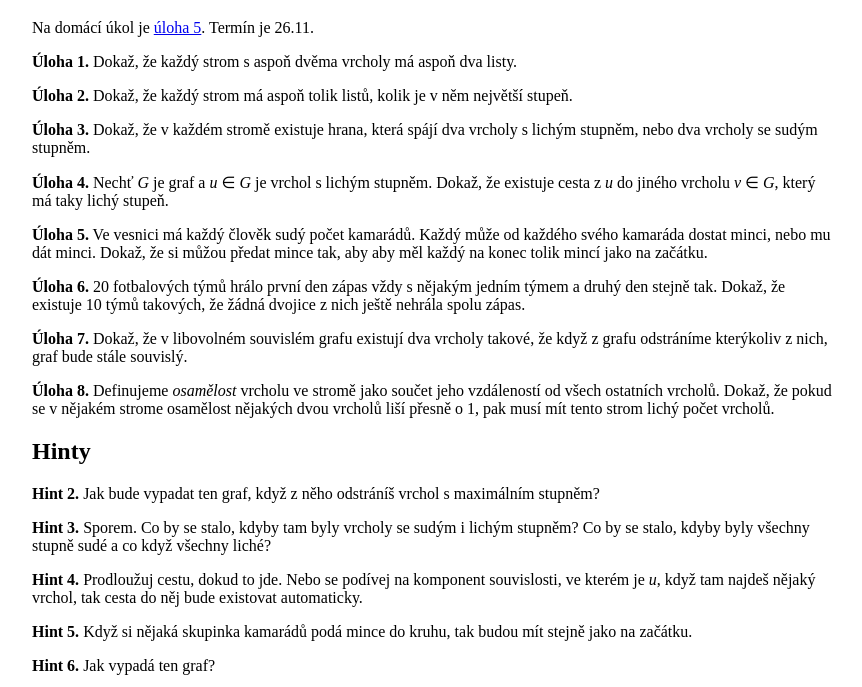
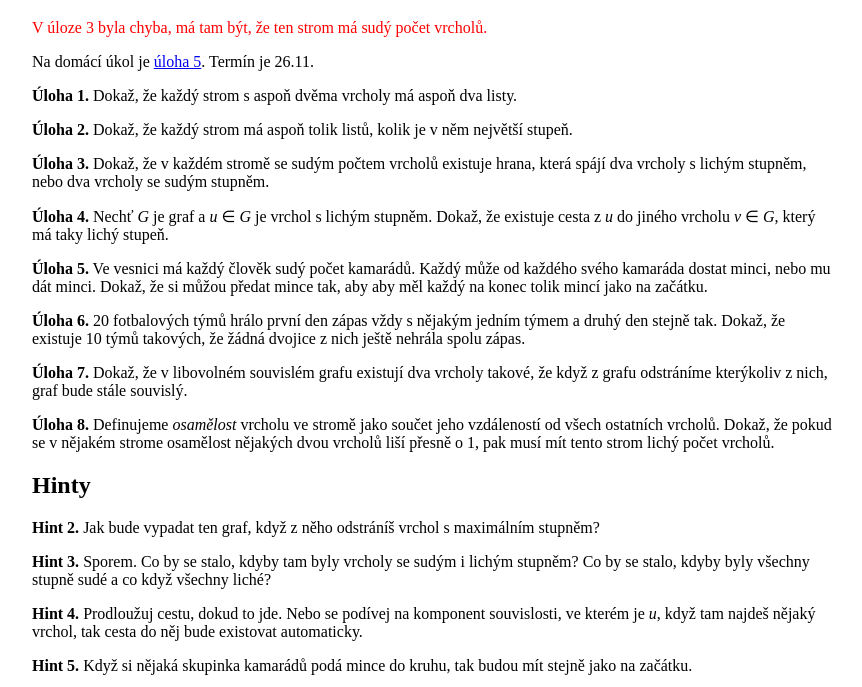
Before and after one commit to mstepanek0301/diskretka, a plain HTML site: page 08.html in a window 1280 px wide. Shown: the part 113-800 px from the top of the page, without its empty margins (208-1070 px from the left). Drawn offline with Linux system fonts and the light colour scheme.

Commit message:
Update 08.html

```diff
--- a/08.html
+++ b/08.html
@@ -11,10 +11,11 @@
 <span class="print-only"><br/>mstepanek0301.github.io/diskretka</span>
 </p>
 <h1>Stromy a cesty</h1>
+<p style="color: red">V úloze 3 byla chyba, má tam být, že ten strom má sudý počet vrcholů.</p>
 <p>Na domácí úkol je <a href="#hw">úloha 5</a>. Termín je 26.11.</p>
 <p><b>Úloha 1.</b> Dokaž, že každý strom s aspoň dvěma vrcholy má aspoň dva listy.</p>
 <p><b>Úloha 2.</b> Dokaž, že každý strom má aspoň tolik listů, kolik je v něm největší stupeň.</p>
-<p><b>Úloha 3.</b> Dokaž, že v každém stromě existuje hrana, která spájí dva vrcholy s lichým stupněm, nebo dva vrcholy se sudým stupněm.</p>
+<p><b>Úloha 3.</b> Dokaž, že v každém stromě se sudým počtem vrcholů existuje hrana, která spájí dva vrcholy s lichým stupněm, nebo dva vrcholy se sudým stupněm.</p>
 <p><b>Úloha 4.</b> Nechť <var>G</var> je graf a <var>u</var>&nbsp;&in;&nbsp;<var>G</var> je vrchol s lichým stupněm. Dokaž, že existuje cesta z <var>u</var> do jiného vrcholu <var>v</var>&nbsp;&in;&nbsp;<var>G</var>, který má taky lichý stupeň.</p>
 <p id="hw"><b>Úloha 5.</b> Ve vesnici má každý člověk sudý počet kamarádů. Každý může od každého svého kamaráda dostat minci, nebo mu dát minci. Dokaž, že si můžou předat mince tak, aby aby měl každý na konec tolik mincí jako na začátku.</p>
 <p><b>Úloha 6.</b> 20 fotbalových týmů hrálo první den zápas vždy s nějakým jedním týmem a druhý den stejně tak. Dokaž, že existuje 10 týmů takových, že žádná dvojice z nich ještě nehrála spolu zápas.</p>
```
